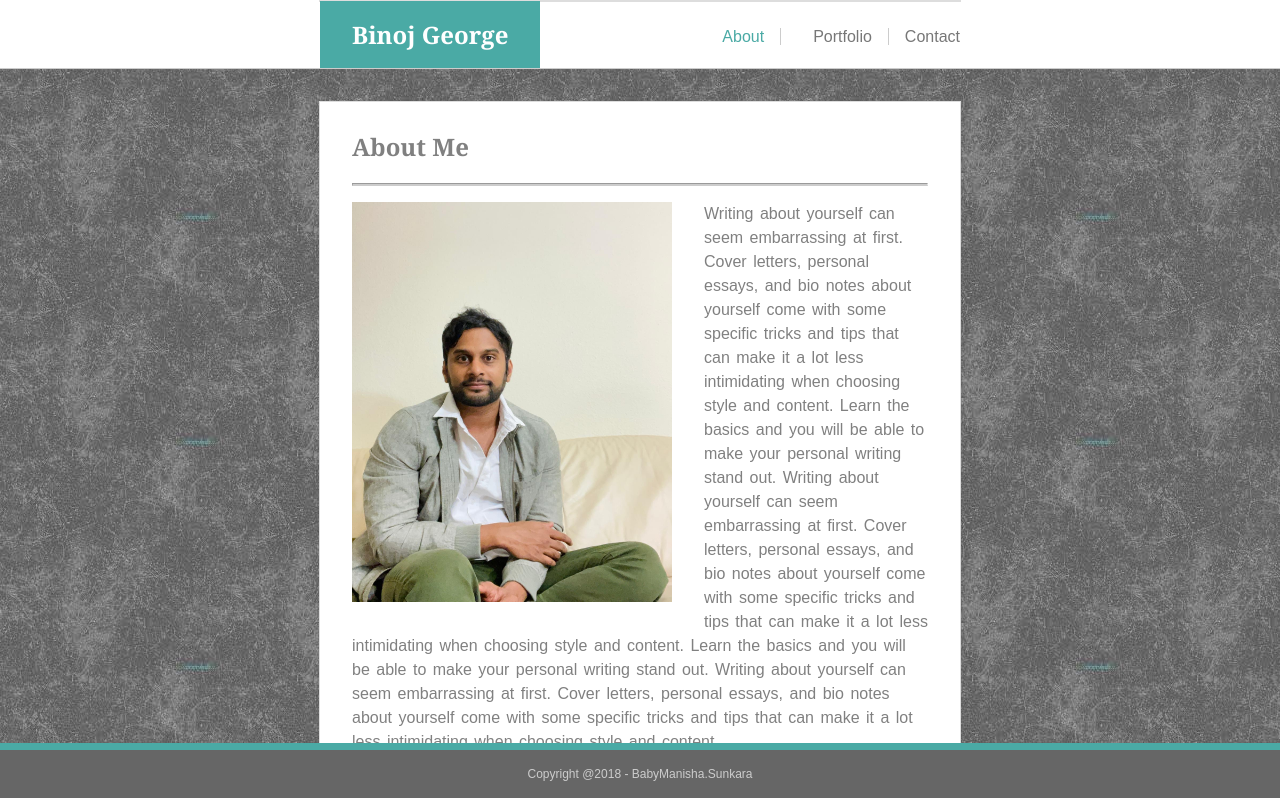
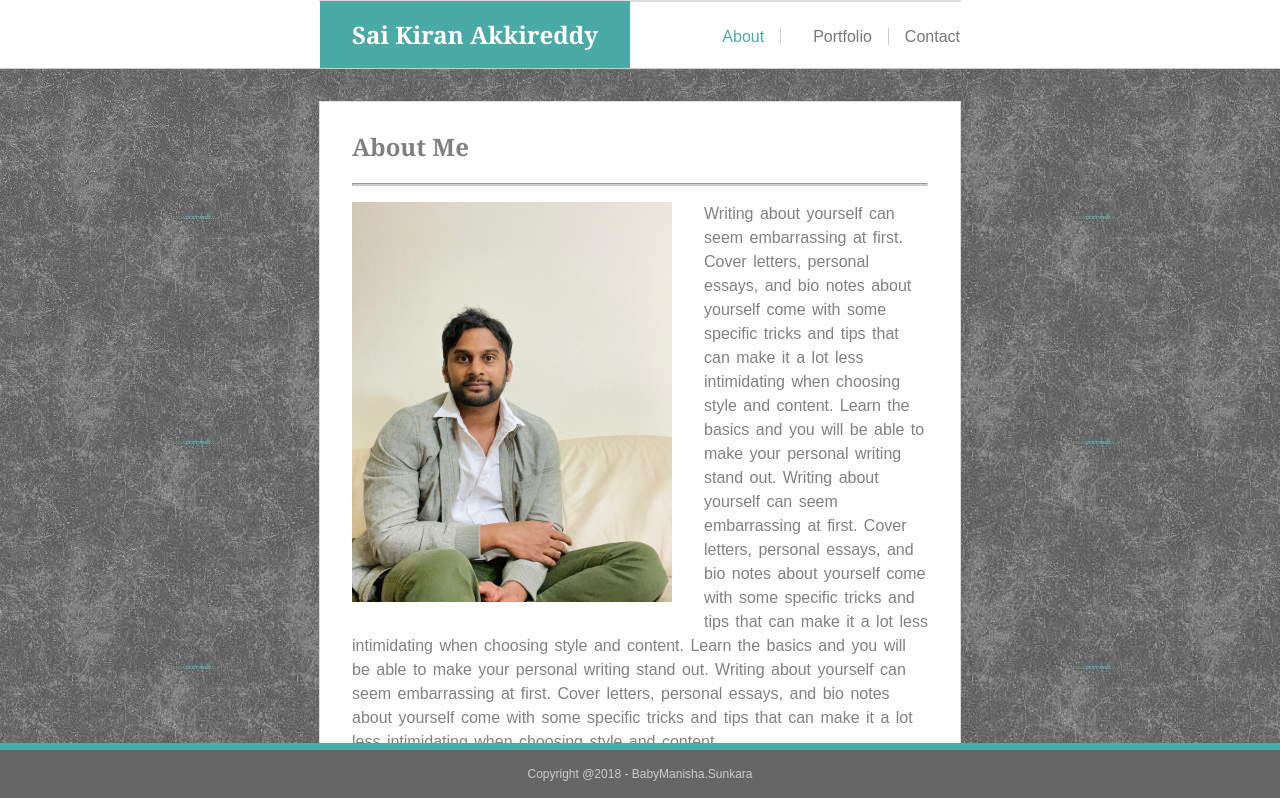
Before and after one commit to BabyManisha/Responsive-Portfolio, a plain HTML site: page index.html in a window 1280 px wide. Shown: the top 798 px of the page. Drawn offline with Linux system fonts and the light colour scheme.

Commit message:
name changes

```diff
--- a/index.html
+++ b/index.html
@@ -12,7 +12,7 @@
     <header>
         <div class="main-container">
             <section>
-                <h1>Binoj George</h1>
+                <h1>Sai Kiran Akkireddy</h1>
                 <nav>
                     <ul>
                         <li>
```
